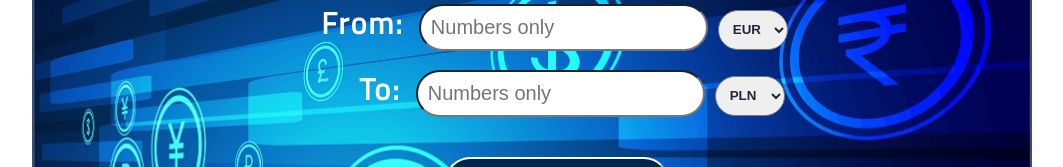
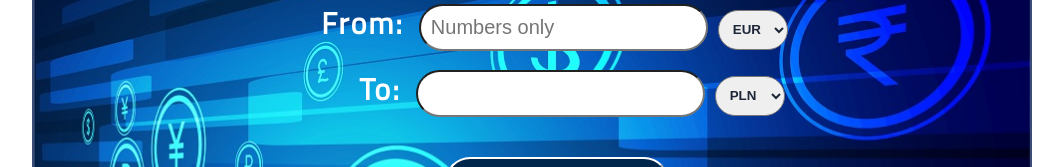
Before and after one commit to kmikinko/currency-exchange, a React app: page / in a window 1280 px wide. Shown: the part 254-421 px from the top of the page, without its empty margins (108-1171 px from the left). Built offline with nearby package versions, Linux system fonts and the light colour scheme; no server answers.

Commit message:
outline none

```diff
--- a/js/App.js
+++ b/js/App.js
@@ -166,7 +166,7 @@ class CurrencyConverter extends Component {
                                     <div>
                                         <label id={'label3'}>To:
                                             <input type='text' name='toValue' value={this.state.toValue}
-                                                   placeholder='Numbers only' className={'input_fields'} id={'input3'}
+                                                   className={'input_fields'} id={'input3'}
                                                    readOnly>
                                             </input>
                                             <CurrencyRates setToCurrency={this.setToCurrency}/>
--- a/style/components/_converter.scss
+++ b/style/components/_converter.scss
@@ -39,7 +39,7 @@ option {
   border-color: $textColor;
   margin-left: 50px;
 
-  &:hover{
+  &:hover {
     background-color: $btnHover;
   }
 }
@@ -54,6 +54,7 @@ select {
   font-weight: bold;
   margin-left: 10px;
   border-radius: 25px;
+  outline: none;
 }
 
 //inputs
@@ -61,7 +62,7 @@ select {
 input {
   //background-color: $borderColor;
   //opacity: 0.4;
-
+  outline: none;
 }
 
 
@@ -78,7 +79,7 @@ input {
 
 }
 
-#label2{
+#label2 {
   margin-left: 45px;
 }
 
@@ -86,7 +87,7 @@ input {
   margin-left: 80px;
 }
 
-label{
+label {
   color: $textColor;
   font-weight: bold;
   font-size: 30px;
--- a/style/utils/_variables.scss
+++ b/style/utils/_variables.scss
@@ -10,4 +10,4 @@ $borderColor: #3C4E75;
 $exchangeBackground: whitesmoke;
 $textColor: white;
 $warning: #FF1919;
-$btnHover: #0985eb;
+$btnHover: #3A9DEF;
```
